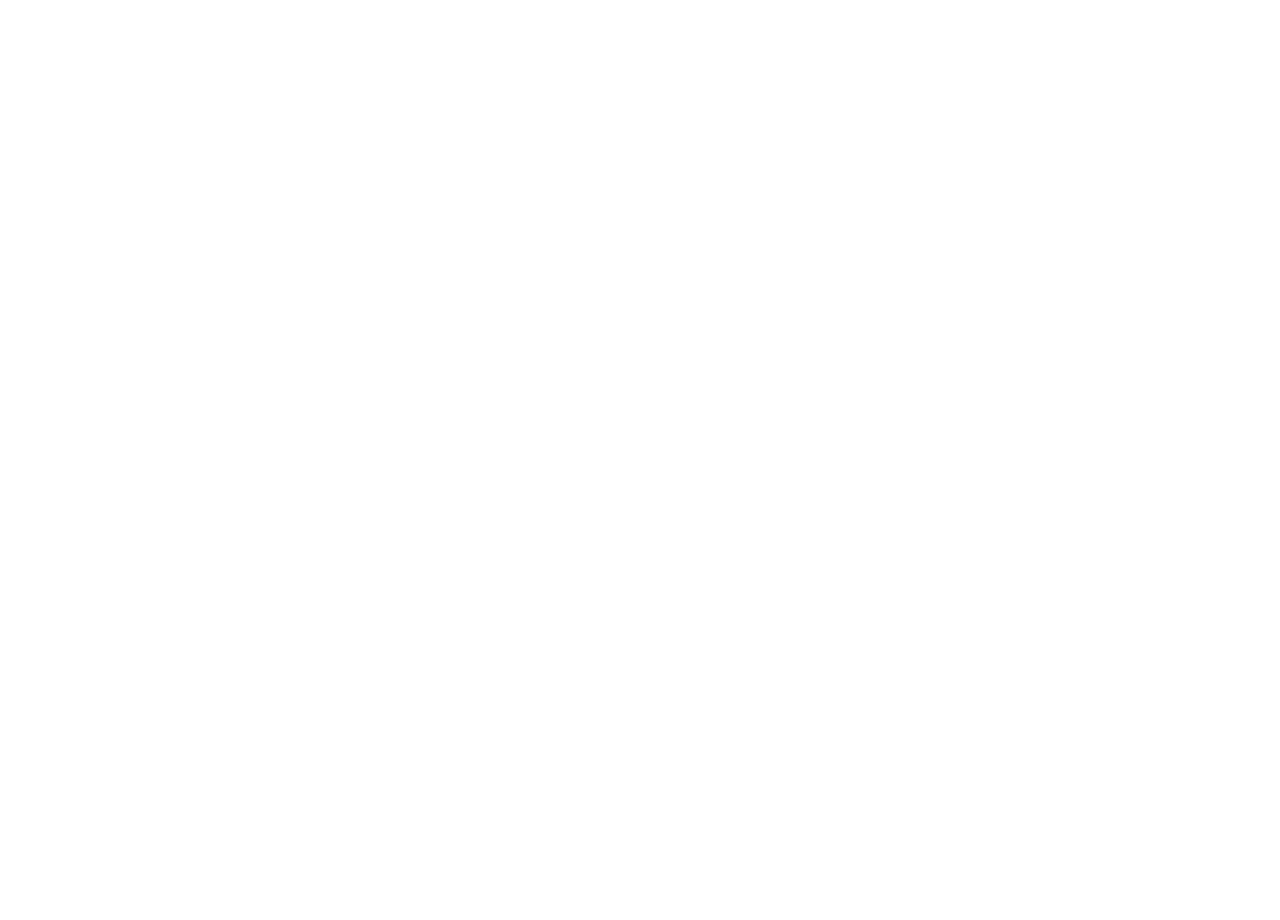
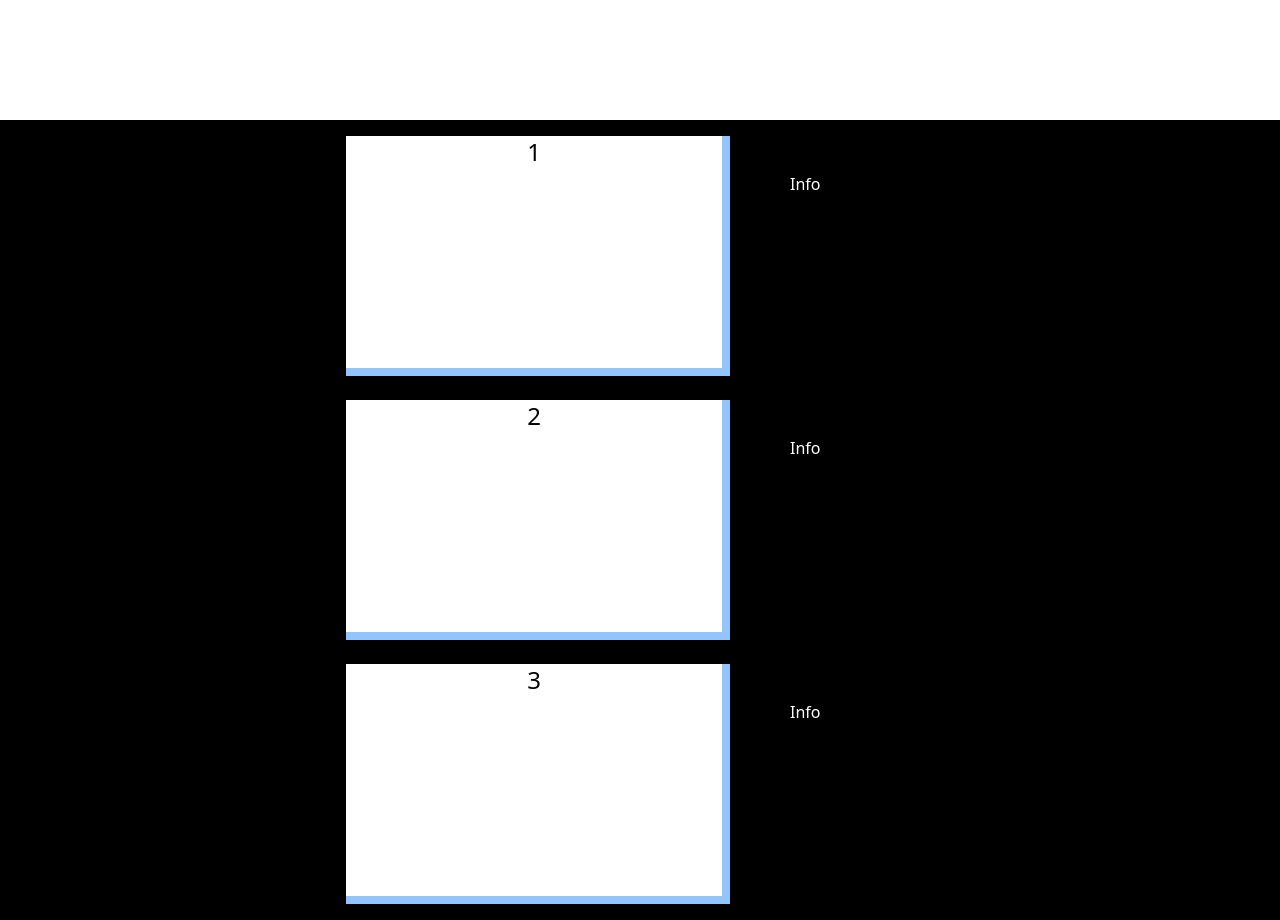
Before and after one commit to Ro5hi/tailwindcss-pg, a React (Create React App) app: page / in a window 1280 px wide. Shown: the part 680-1600 px from the top of the page. Before the commit the page ends 800 px from the top, so only its background shows below. Built offline with nearby package versions, Linux system fonts and the light colour scheme.

Commit message:
added info and exported to app

```diff
--- a/src/App.js
+++ b/src/App.js
@@ -2,12 +2,14 @@
 import React from 'react';
 import Hero from './components/Hero.js';
 import Nav from './components/Nav.js';
+import Info from './components/Info.js';
 
 function App() {
   return (
     <div className="app">
       <Nav />
       <Hero />
+      <Info />
     </div>
   );
 }
--- a/src/components/Info.js
+++ b/src/components/Info.js
@@ -2,8 +2,27 @@
 
 const Info = () => {
     return(
-        <div className="">
-            Info
+        <div className="bg-black h-screen flex justify-center items-center">
+            <div className="grid grid-cols-3 gap-6">
+                <div class="bg-white h-60 w-96 col-span-2 border-r-8 border-b-8 border-blue-300">
+                    <p className="text-black text-2xl text-center">1</p>
+                </div>
+                <div className="p-9 text-m text-white">
+                    Info
+                </div>
+                <div class="bg-white h-60 w-96 col-span-2 border-r-8 border-b-8 border-blue-300">
+                    <p className="text-black text-2xl text-center">2</p>
+                </div>
+                <div className="p-9 text-white">
+                    Info
+                </div>
+                <div class="bg-white h-60 w-96 col-span-2 border-r-8 border-b-8 border-blue-300">
+                    <p className="text-black text-2xl text-center">3</p>
+                </div>
+                <div className="p-9 text-white">
+                    Info
+                </div>
+            </div>
         </div>
     );
 }
```
